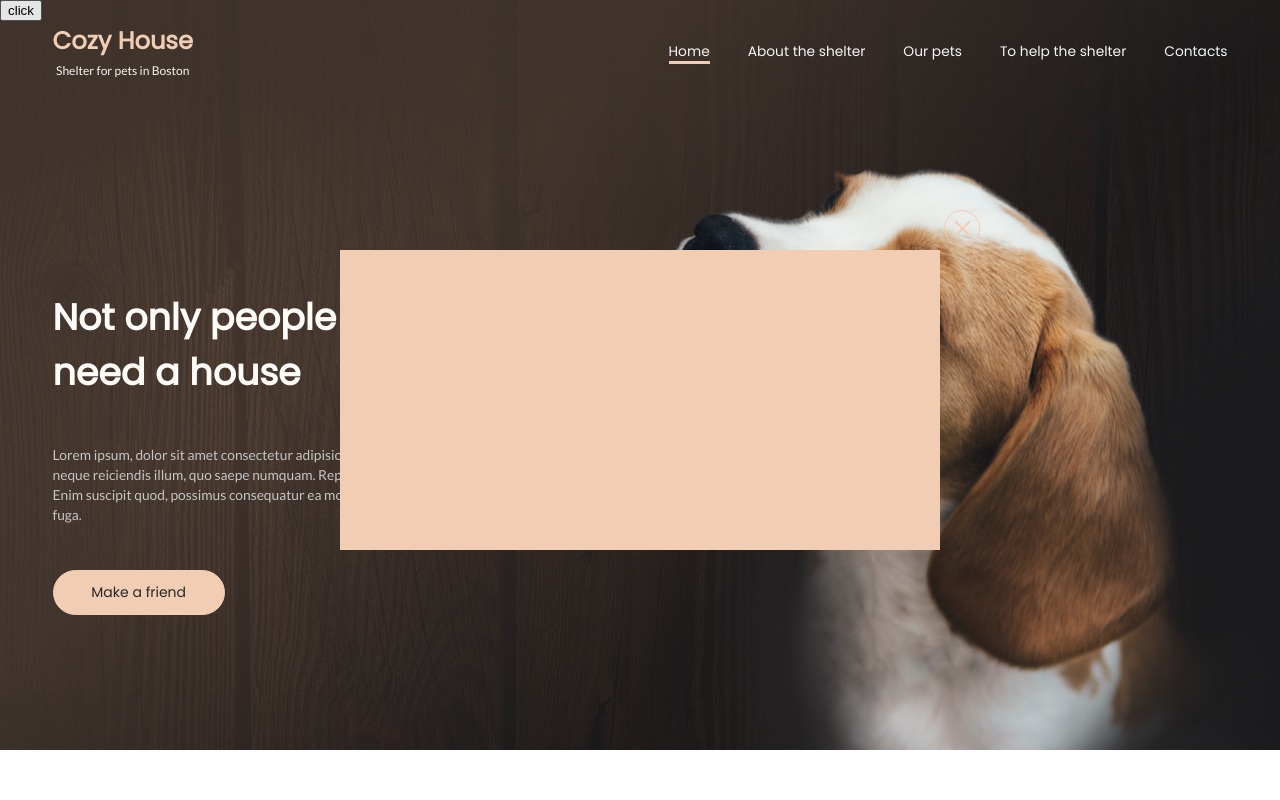
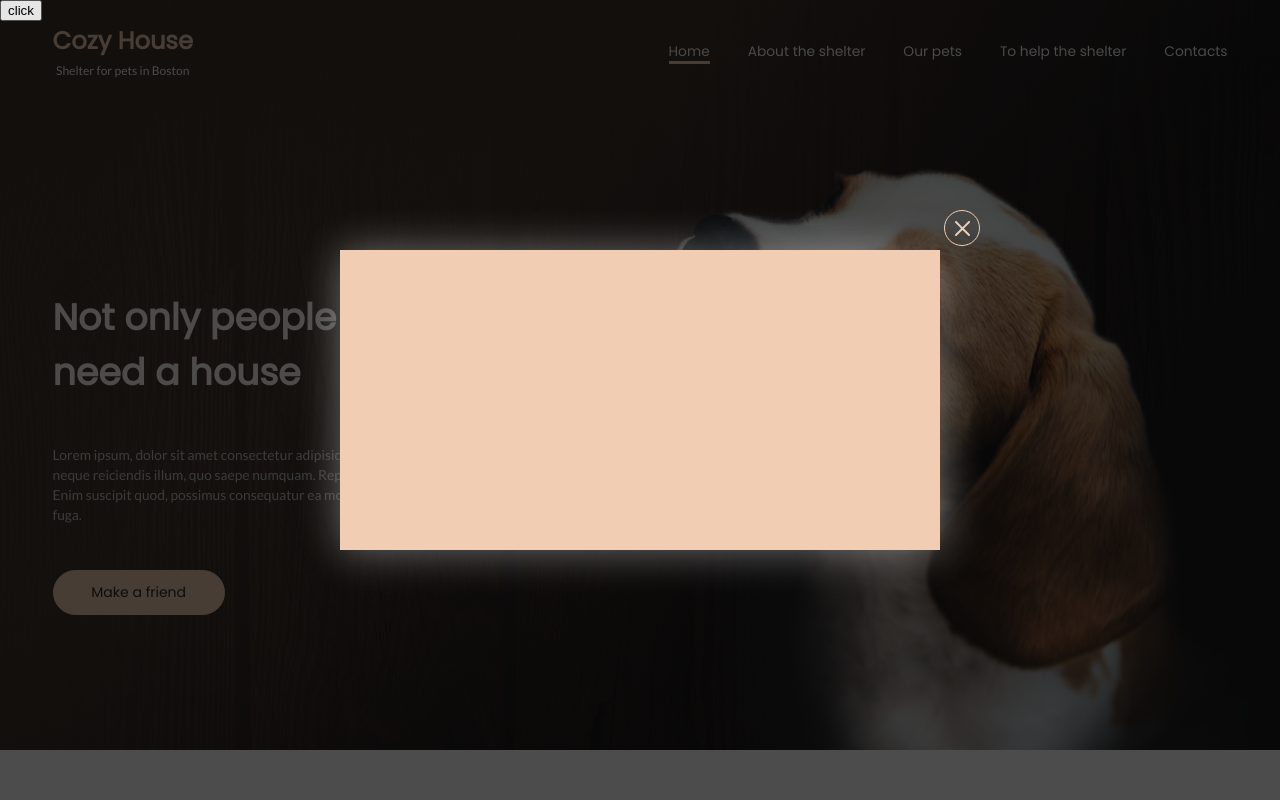
Before and after one commit to Babiy7/dogs-app, a React (Create React App) app: page / in a window 1280 px wide. Both pictures are taken after a click on the button "click". Shown: the top 800 px of the page. Built offline with nearby package versions, Linux system fonts and the light colour scheme; a web font is replaced by a local one.

Commit message:
Made Backdrop component.

```diff
--- /dev/null
+++ b/src/components/UI/Backdrop/Backdrop.js
@@ -0,0 +1,17 @@
+import React from "react";
+import classes from "./Backdrop.module.scss";
+
+const Backdrop = props => {
+  return (
+    <div
+      className={classes.Backdrop}
+      style={{
+        zIndex: props.show ? "19" : "-2",
+        opacity: props.show ? "1" : "0"
+      }}
+      onClick={props.unShow}
+    />
+  );
+};
+
+export default Backdrop;
--- /dev/null
+++ b/src/components/UI/Backdrop/Backdrop.module.scss
@@ -0,0 +1,12 @@
+.Backdrop {
+  width: 100vw;
+  height: 100vh;
+
+  position: fixed;
+  top: 0;
+  left: 0;
+
+  background: rgba(black, 0.7);
+
+  transition: all 0.4s ease-in-out;
+}
--- a/src/components/UI/Modal/Modal.js
+++ b/src/components/UI/Modal/Modal.js
@@ -1,20 +1,23 @@
 import React from "react";
 import classes from "./Modal.module.scss";
 
+import Backdrop from "../Backdrop/Backdrop";
+
 const Modal = props => {
+  const show = props.show;
+  const unShow = props.unShow;
+
   return (
     <>
+      <Backdrop show={show} unShow={unShow} />
       <div
         style={{
-          // transform: props.show
-          //   ? "translate(-50%, -50%)"
-          //   : "translate(-50%, -100vh)",
-          opacity: props.show ? "1" : "0",
-          zIndex: props.show ? "20" : "-1"
+          opacity: show ? "1" : "0",
+          zIndex: show ? "20" : "-1"
         }}
         className={classes.Modal}
       >
-        <button onClick={props.unShow} className={classes.Button} />
+        <button onClick={unShow} className={classes.Button} />
       </div>
     </>
   );
--- a/src/components/UI/Modal/Modal.module.scss
+++ b/src/components/UI/Modal/Modal.module.scss
@@ -4,14 +4,15 @@
   width: 600px;
   height: 300px;
 
-  position: absolute;
+  position: fixed;
   top: 50%;
   left: 50%;
 
   background: $orange-light;
 
-  transition: all 1s ease-in-out;
+  transition: all 0.4s ease-in-out;
   transform: translate(-50%, -50%);
+  box-shadow: 1px 1px 40px rgba(white, 0.4);
 
   .Button {
     position: absolute;
```
